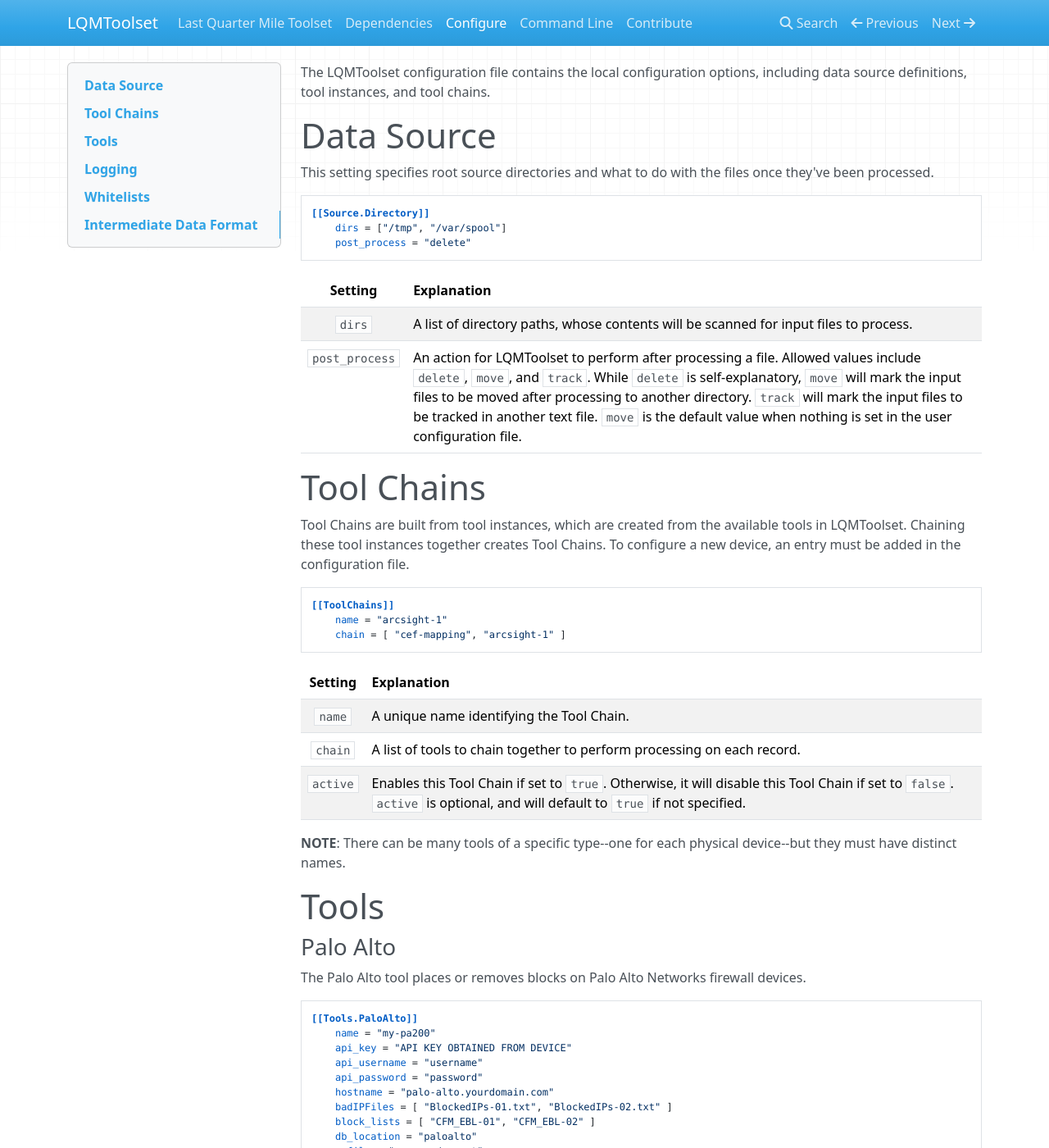
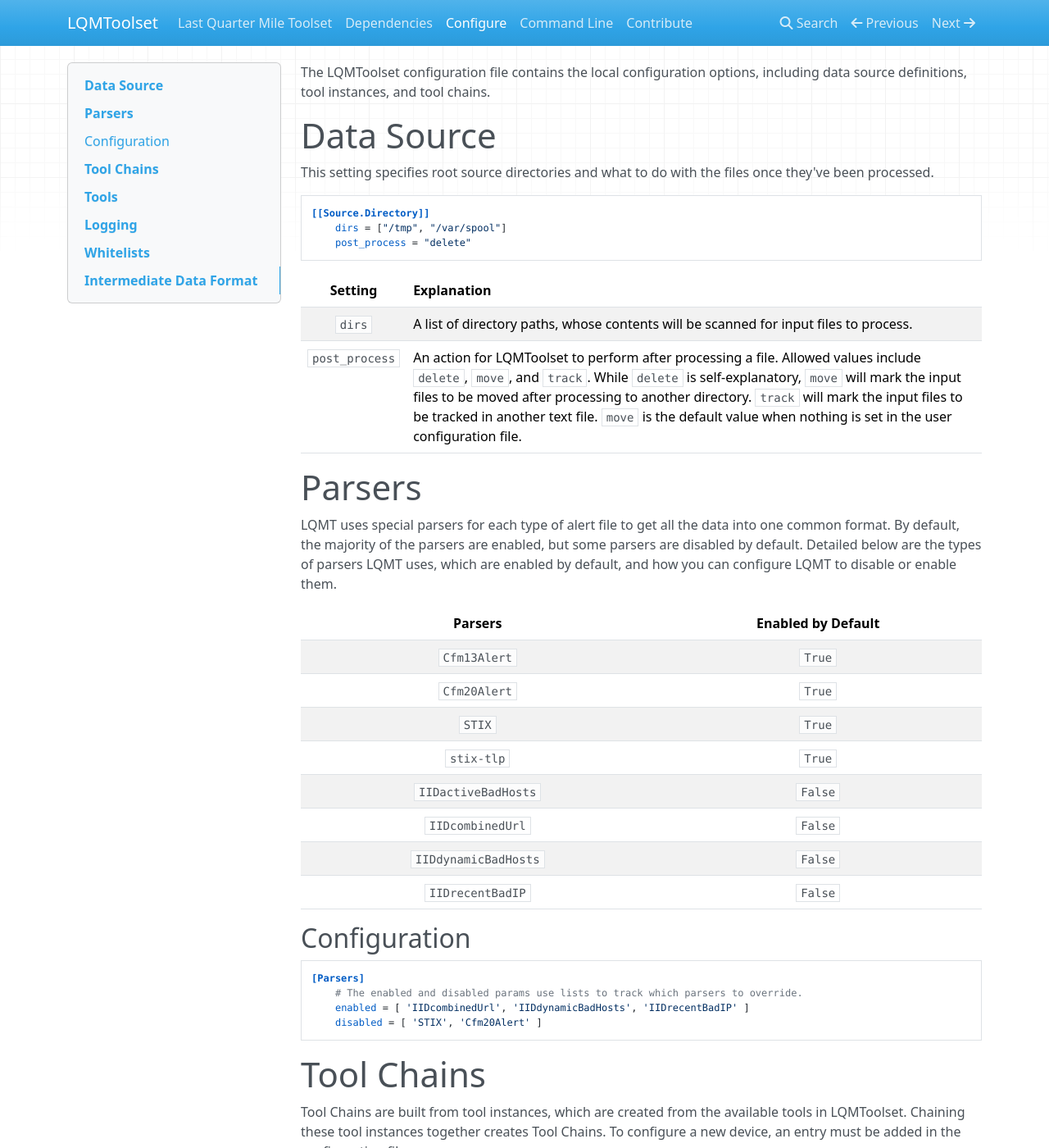
Before and after one commit to anl-cyberscience/LQMToolset, an MkDocs documentation site: the page built from docs/configure.md, in a window 1280 px wide and 1400 px high. Shown: the whole window at 82% size. Built offline with MkDocs 1.6.1, drawn with Linux system fonts in a browser that asks for light colours; nearby versions of some CDN libraries; old or Windows-style settings are respelled for this version of MkDocs.

Commit message:
Filehash and filepath support, documentation updates, flextext update
- Expanded support for filehashes and filepathes from the parser
- Updated documentation to reflect parser overrides
- Updated Flextext to default to no newline
- Extra logging for when the parser has problems parsing data

```diff
--- a/docs/configure.md
+++ b/docs/configure.md
@@ -11,6 +11,26 @@
 :------------: | :----------
     `dirs`     | A list of directory paths, whose contents will be scanned for input files to process.
 `post_process` | An action for LQMToolset to perform after processing a file. Allowed values include `delete`, `move`, and `track`. While `delete` is self-explanatory, `move` will mark the input files to be moved after processing to another directory. `track` will mark the input files to be tracked in another text file. `move` is the default value when nothing is set in the user configuration file.
+
+# Parsers
+LQMT uses special parsers for each type of alert file to get all the data into one common format. By default, the majority of the parsers are enabled, but some parsers are disabled by default. Detailed below are the types of parsers LQMT uses, which are enabled by default, and how you can configure LQMT to disable or enable them.
+
+Parsers             | Enabled by Default
+:-----------------: | :----------------:
+`Cfm13Alert`        | `True`
+`Cfm20Alert`        | `True`
+`STIX`              | `True`
+`stix-tlp`          | `True`
+`IIDactiveBadHosts` | `False`
+`IIDcombinedUrl`    | `False`
+`IIDdynamicBadHosts`| `False`
+`IIDrecentBadIP`    | `False`
+
+## Configuration
+    [Parsers]
+        # The enabled and disabled params use lists to track which parsers to override.
+        enabled = [ 'IIDcombinedUrl', 'IIDdynamicBadHosts', 'IIDrecentBadIP' ]
+        disabled = [ 'STIX', 'Cfm20Alert' ]
 
 # Tool Chains
 Tool Chains are built from tool instances, which are created from the available tools in LQMToolset. Chaining these tool instances together creates Tool Chains. To configure a new device, an entry must be added in the configuration file.
```
Also changed, not shown: 4 other files.
